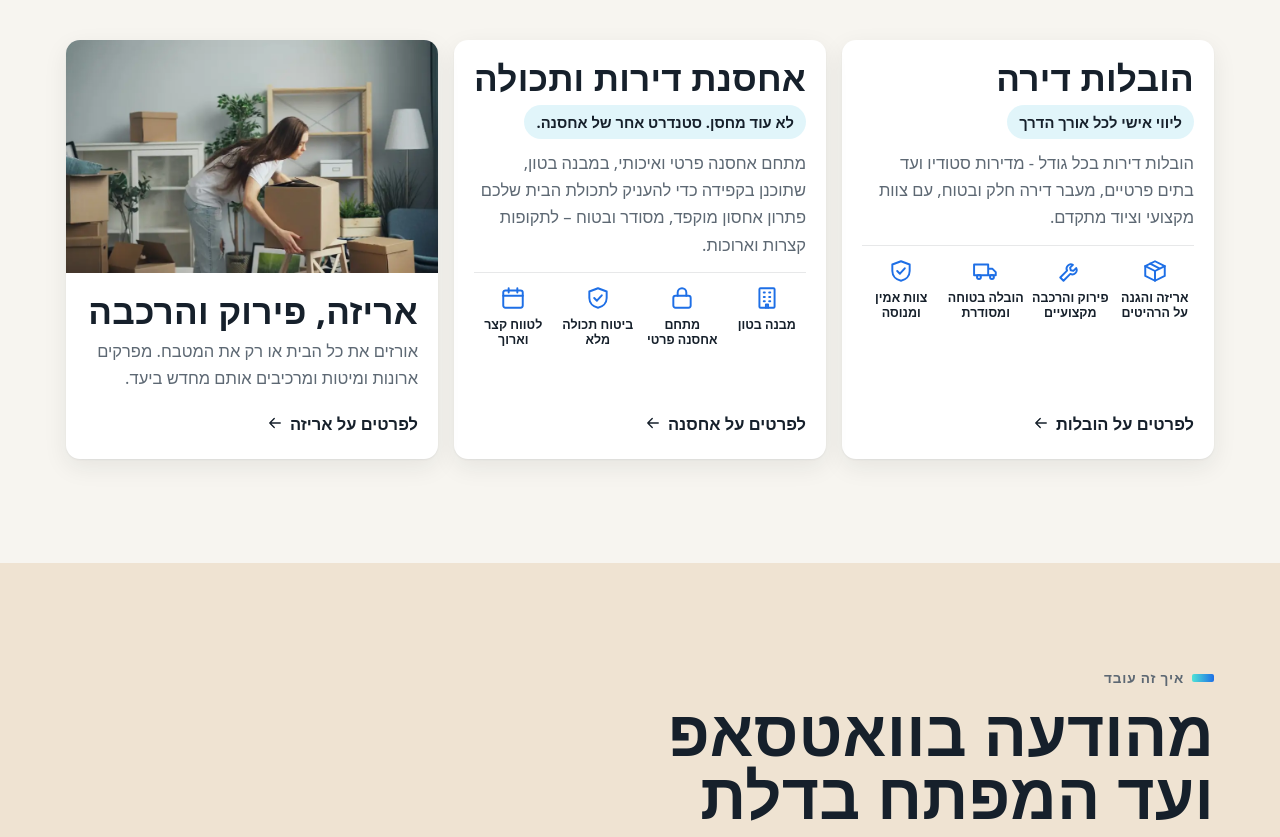
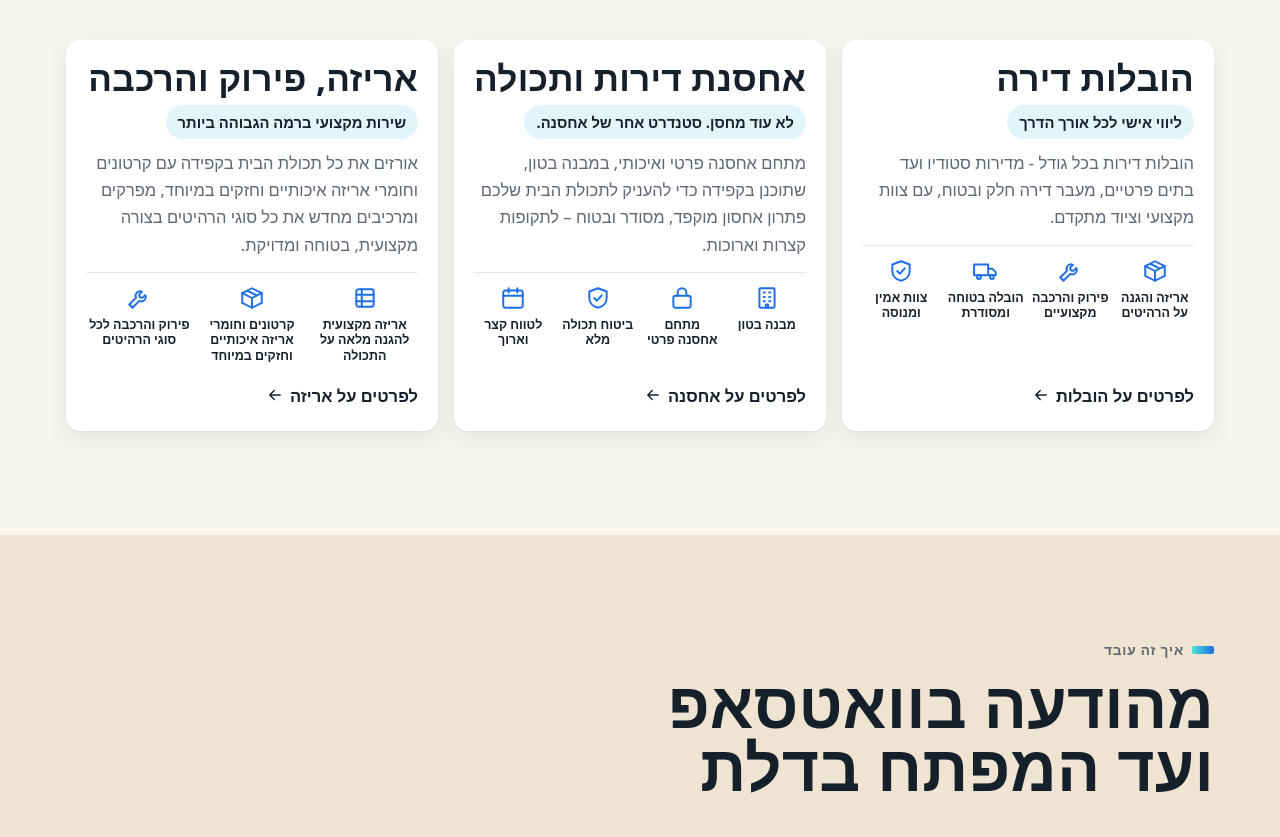
Before and after one commit to liorlevc/adirmoving, a plain HTML site: page index.html in a window 1280 px wide. Shown: the part 930-1767 px from the top of the page. Drawn offline with Linux system fonts and the light colour scheme; a web font is replaced by a local one.

Commit message:
Home packing card: no photo, new tagline, text and three feature icons
Co-Authored-By: Claude Opus 5.5 <noreply@anthropic.com>
Claude-Session: https://claude.ai/code/session_017rf9qng8zUzAajKLjvmKze

```diff
--- a/index.html
+++ b/index.html
@@ -168,6 +168,7 @@ p{margin:0}
 .svc-body p{color:var(--muted)}
 .svc-tag{align-self:flex-start;font-weight:700;font-size:.92rem;padding:5px 12px;border-radius:999px;background:rgba(43,181,217,.14);color:var(--ink)}
 .svc-feats{list-style:none;margin:4px 0 0;padding:12px 0 0;border-top:1px solid rgba(22,32,43,.1);display:grid;grid-template-columns:repeat(4,1fr);gap:6px}
+.svc-feats.f3{grid-template-columns:repeat(3,1fr)}
 .svc-feats li{display:flex;flex-direction:column;align-items:center;text-align:center;gap:6px;font-size:.78rem;line-height:1.25;color:var(--ink);font-weight:600}
 .svc-feats .ico{width:26px;height:26px;color:var(--blue,#1E6FE6)}
 .svc-link{margin-top:auto;font-weight:600;display:inline-flex;align-items:center;gap:6px;padding-top:8px}
@@ -513,8 +514,7 @@ footer ul{list-style:none;padding:0;margin:0;display:grid;gap:6px}
           <div class="svc-body"><h3>אחסנת דירות ותכולה</h3><span class="svc-tag">לא עוד מחסן. סטנדרט אחר של אחסנה.</span><p>מתחם אחסנה פרטי ואיכותי, במבנה בטון, שתוכנן בקפידה כדי להעניק לתכולת הבית שלכם פתרון אחסון מוקפד, מסודר ובטוח – לתקופות קצרות וארוכות.</p><ul class="svc-feats"><li><svg class="ico"><use href="#i-building"/></svg><span>מבנה בטון</span></li><li><svg class="ico"><use href="#i-lock"/></svg><span>מתחם אחסנה פרטי</span></li><li><svg class="ico"><use href="#i-shield"/></svg><span>ביטוח תכולה מלא</span></li><li><svg class="ico"><use href="#i-cal"/></svg><span>לטווח קצר וארוך</span></li></ul><span class="svc-link">לפרטים על אחסנה <svg class="ico"><use href="#i-arrow"/></svg></span></div>
         </a>
         <a class="svc" href="#packing">
-          <div class="svc-img"><img src="img/packing.webp" alt="אריזת חפצים בקרטונים בסלון" loading="lazy"></div>
-          <div class="svc-body"><h3>אריזה, פירוק והרכבה</h3><p>אורזים את כל הבית או רק את המטבח. מפרקים ארונות ומיטות ומרכיבים אותם מחדש ביעד.</p><span class="svc-link">לפרטים על אריזה <svg class="ico"><use href="#i-arrow"/></svg></span></div>
+          <div class="svc-body"><h3>אריזה, פירוק והרכבה</h3><span class="svc-tag">שירות מקצועי ברמה הגבוהה ביותר</span><p>אורזים את כל תכולת הבית בקפידה עם קרטונים וחומרי אריזה איכותיים וחזקים במיוחד, מפרקים ומרכיבים מחדש את כל סוגי הרהיטים בצורה מקצועית, בטוחה ומדויקת.</p><ul class="svc-feats f3"><li><svg class="ico"><use href="#i-wrap"/></svg><span>אריזה מקצועית להגנה מלאה על התכולה</span></li><li><svg class="ico"><use href="#i-box"/></svg><span>קרטונים וחומרי אריזה איכותיים וחזקים במיוחד</span></li><li><svg class="ico"><use href="#i-tools"/></svg><span>פירוק והרכבה לכל סוגי הרהיטים</span></li></ul><span class="svc-link">לפרטים על אריזה <svg class="ico"><use href="#i-arrow"/></svg></span></div>
         </a>
       </div>
     </div>
```
